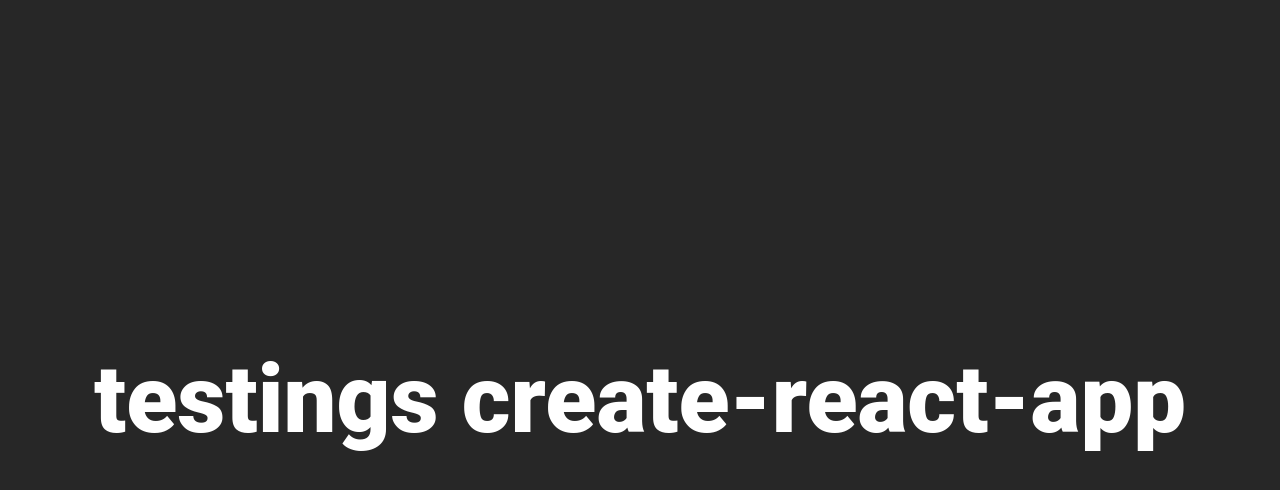
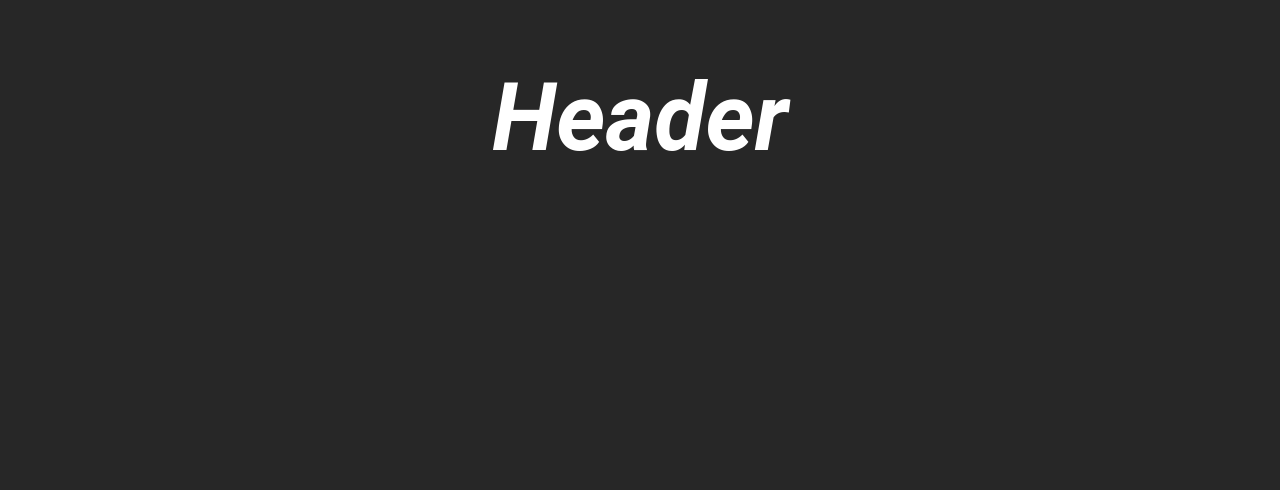
Before and after one commit to UlichIgor/copilot, a React (Create React App) app: page / in a window 1280 px wide. Shown: the top 490 px of the page. Built offline with nearby package versions, Linux system fonts and the light colour scheme.

Commit message:
@use'../../scss/var'as vars;

```diff
--- a/src/App.jsx
+++ b/src/App.jsx
@@ -1,11 +1,11 @@
 import React from 'react';
-import styles from './scss/styles.module.scss';
-
+import './scss/styles.module.scss';
+import Header from './components/Header/Header.jsx';
 function App() {
   return (
-    <div className={styles.App}>
-     testings create-react-app
-    </div>
+    <>
+      <Header/>
+    </>
   );
 }
 
--- /dev/null
+++ b/src/components/Header/Header.jsx
@@ -0,0 +1,9 @@
+import React, { Component } from 'react'
+import styles from './Header.module.scss';
+export default class Header extends Component {
+  render() {
+    return (
+      <div className={styles.header}><h1>Header</h1></div>
+    )
+  }
+}
--- /dev/null
+++ b/src/components/Header/Header.module.scss
@@ -0,0 +1,15 @@
+@use'../../scss/var'as vars;
+.header{
+  position: relative;
+  top: 0;
+  left: 0;
+  height: 280px;
+  background-color:vars.$bg-color;
+  color:vars.$color;
+  text-align: center;
+  h1{
+    font-style: italic;
+    font-family: vars.$font-family;
+    font-size: vars.$font-size;
+  }
+}
```
